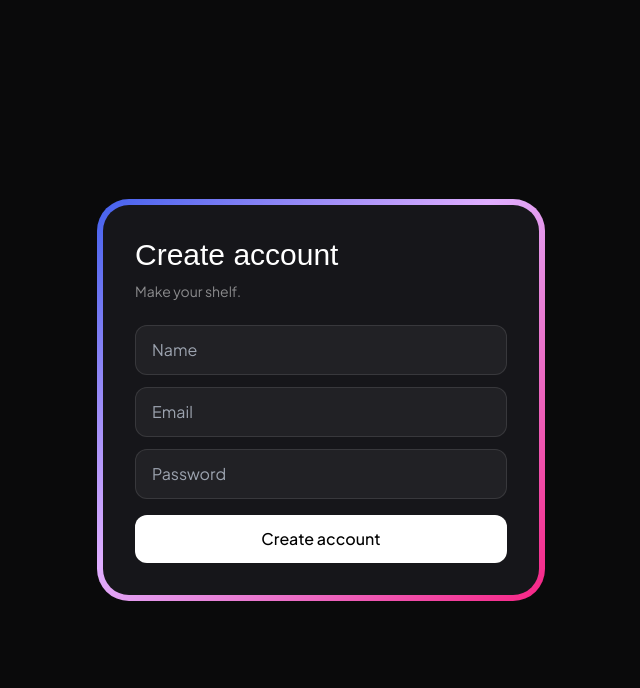
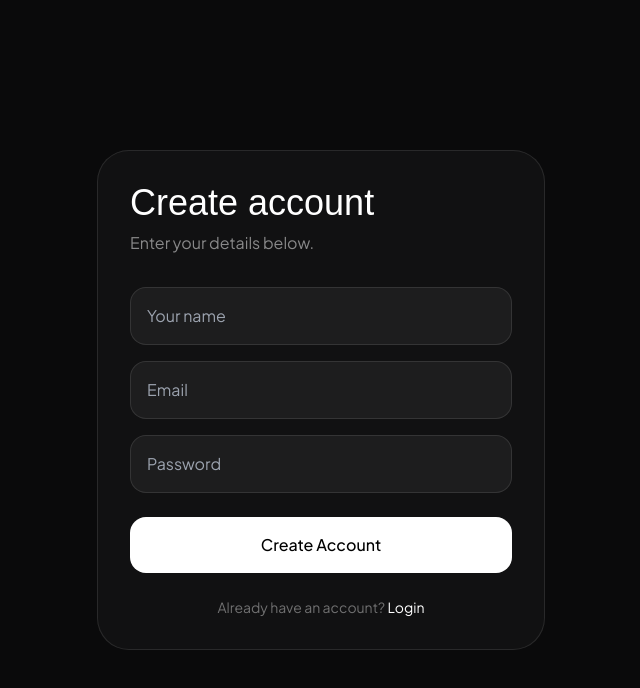
Before and after one commit to brundareddycse/watchclub, a React (Vite) app in the folder frontend/: page /signup in a window 1280 px wide. Shown: the top 688 px of the page, without its empty margins (319-959 px from the left). Built offline with nearby package versions, Linux system fonts and the light colour scheme; no server answers.

Commit message:
Update Auth.jsx

```diff
--- a/frontend/src/pages/Auth.jsx
+++ b/frontend/src/pages/Auth.jsx
@@ -1,88 +1,139 @@
 import { useState } from "react";
-import { useNavigate } from "react-router-dom";
-import { GRADIENTS } from "../lib/api";
+
+import { Link, useNavigate } from "react-router-dom";
+
 import { useAuth } from "../lib/auth";
 
-export default function Auth({ mode = "login" }) {
+export default function Auth({ mode }) {
+
   const nav = useNavigate();
 
-  const { login, register, error } = useAuth();
+  const { login, register } = useAuth();
 
-  const [f, setF] = useState({
-    name: "",
-    email: "",
-    password: "",
-  });
+  const [name, setName] = useState("");
+  const [email, setEmail] = useState("");
+  const [password, setPassword] = useState("");
 
-  const submit = async (e) => {
+  const isLogin = mode === "login";
+
+
+  async function submit(e) {
+
     e.preventDefault();
 
     let ok = false;
 
-    if (mode === "signup") {
-      ok = await register(f.name, f.email, f.password);
+    if (isLogin) {
+
+      ok = await login(email, password);
+
     } else {
-      ok = await login(f.email, f.password);
+
+      ok = await register(
+        name,
+        email,
+        password
+      );
     }
 
-    if (ok) nav("/app");
-  };
+    if (ok) {
+      nav("/app");
+    } else {
+      alert("Authentication failed");
+    }
+  }
+
 
   return (
-    <div className="min-h-screen bg-[#0a0a0b] flex items-center justify-center p-6">
+    <div className="min-h-screen bg-[#0a0a0b] flex items-center justify-center px-6">
+
       <form
         onSubmit={submit}
-        className="w-full max-w-md rounded-[32px] p-8"
-        style={{
-          border: "6px solid transparent",
-          background: `linear-gradient(#16161a,#16161a) padding-box, ${GRADIENTS.purple} border-box`,
-        }}
+        className="w-full max-w-md rounded-[32px] border border-white/10 bg-white/[0.03] p-8"
       >
-        <h1 className="text-white text-3xl font-display mb-2">
-          {mode === "signup" ? "Create account" : "Welcome back"}
+
+        <h1 className="text-white text-4xl font-display mb-2">
+
+          {isLogin ? "Welcome back" : "Create account"}
+
         </h1>
 
-        <p className="text-white/50 text-sm mb-6">
-          {mode === "signup"
-            ? "Make your shelf."
-            : "Pick up where you paused."}
+        <p className="text-white/50 mb-8">
+
+          Enter your details below.
+
         </p>
 
-        {mode === "signup" && (
+
+        {!isLogin && (
+
           <input
-            placeholder="Name"
-            value={f.name}
-            onChange={(e) => setF({ ...f, name: e.target.value })}
-            className="w-full mb-3 px-4 py-3 rounded-xl bg-white/5 border border-white/10 text-white"
+            value={name}
+            onChange={(e) => setName(e.target.value)}
+            placeholder="Your name"
+            className="w-full px-4 py-4 rounded-2xl bg-white/5 border border-white/10 text-white mb-4"
           />
+
         )}
+
 
         <input
           type="email"
+          value={email}
+          onChange={(e) => setEmail(e.target.value)}
           placeholder="Email"
-          value={f.email}
-          onChange={(e) => setF({ ...f, email: e.target.value })}
-          className="w-full mb-3 px-4 py-3 rounded-xl bg-white/5 border border-white/10 text-white"
+          className="w-full px-4 py-4 rounded-2xl bg-white/5 border border-white/10 text-white mb-4"
         />
+
 
         <input
           type="password"
+          value={password}
+          onChange={(e) => setPassword(e.target.value)}
           placeholder="Password"
-          value={f.password}
-          onChange={(e) => setF({ ...f, password: e.target.value })}
-          className="w-full mb-4 px-4 py-3 rounded-xl bg-white/5 border border-white/10 text-white"
+          className="w-full px-4 py-4 rounded-2xl bg-white/5 border border-white/10 text-white mb-6"
         />
 
-        {error && (
-          <div className="text-rose-300 text-sm mb-4">
-            {error}
-          </div>
-        )}
 
-        <button className="w-full py-3 rounded-xl bg-white text-black font-medium">
-          {mode === "signup" ? "Create account" : "Login"}
+        <button
+          className="w-full py-4 rounded-2xl bg-white text-black font-medium"
+        >
+
+          {isLogin ? "Login" : "Create Account"}
+
         </button>
+
+
+        <div className="text-white/40 text-sm mt-6 text-center">
+
+          {isLogin ? (
+            <>
+              Don’t have an account?{" "}
+
+              <Link
+                to="/signup"
+                className="text-white"
+              >
+                Sign up
+              </Link>
+            </>
+          ) : (
+            <>
+              Already have an account?{" "}
+
+              <Link
+                to="/login"
+                className="text-white"
+              >
+                Login
+              </Link>
+            </>
+          )}
+
+        </div>
+
       </form>
+
     </div>
   );
 }
```
